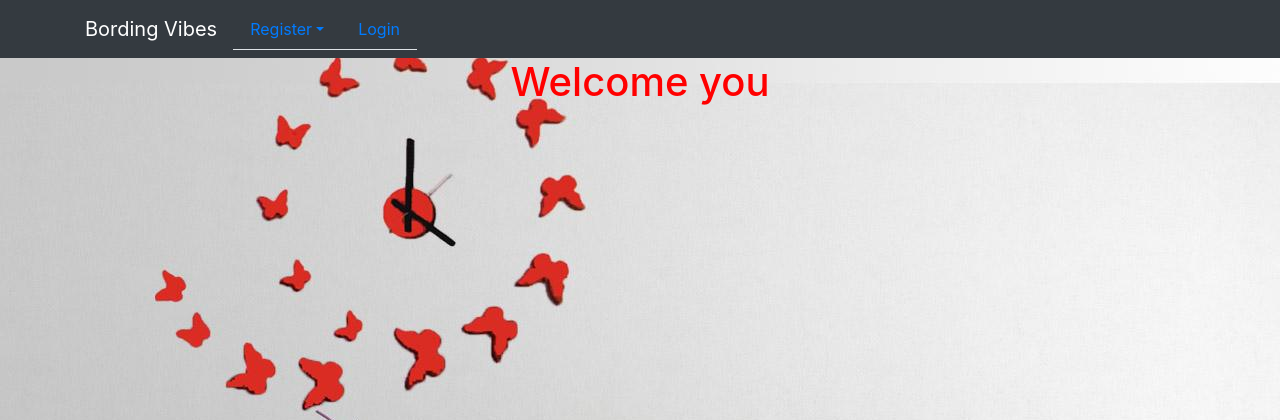
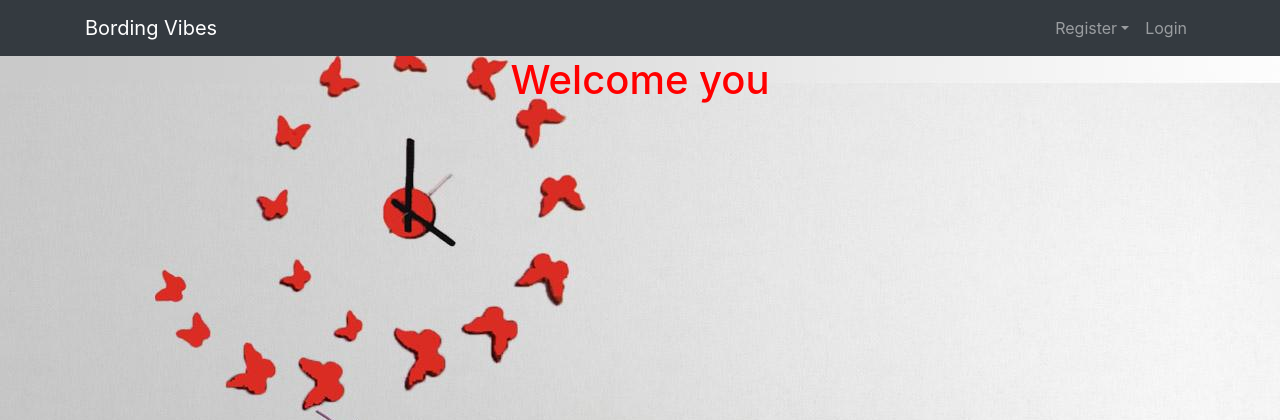
Before and after one commit to SasinduDilshara/CodeBiz, a PHP site: page / in a window 1280 px wide. Shown: the top 420 px of the page. Run offline with PHP 8.4, Linux system fonts and the light colour scheme.

Commit message:
Update main_menu_3.php

```diff
--- a/MVC/app/view/layouts/main_menu_3.php
+++ b/MVC/app/view/layouts/main_menu_3.php
@@ -25,22 +25,22 @@ else
 
 ?>
 
-<nav class="navbar navbar-light navbar-expand-md navigation-clean-button bg-dark">
+<nav class="navbar navbar-expand-sm navbar-dark bg-dark">
     <div class="container">
         <a class="navbar-brand text-white" href="<?= PROOT ?>">
             <?= MENU_BRAND ?></a>
         <button class="navbar-toggler" data-toggle="collapse" data-target="#navcol-1"><span class="sr-only">Toggle navigation</span>
             <span class="navbar-toggler-icon"></span>
         </button>
-        <div class="collapse navbar-collapse" id="navcol-1">
-            <ul class="nav nav-tabs">
+        <div class="collapse navbar-collapse" id="navcol-1" style = "flex-grow: initial">
+            <ul class="navbar-nav">
                 <?php foreach ($menu as $key => $value) :
                     $active = ''; ?>
                 <?php if (is_array($value)) : ?>
                 <li class="nav-item dropdown">
                     <a class="nav-link dropdown-toggle" data-toggle="dropdown" href="#" role="button" aria-haspopup="true" aria-expanded="false">
                         <?= $key ?></a>
-                    <div class="dropdown-menu">
+                    <div class="dropdown-menu" style = "padding: .5rem 1rem;border-radius: initial">
                         <?php foreach ($value as $k => $v) :
                             $active = ($v == $currentPage) ? 'active' : '' ?>
                         <?php if ($k == 'separator') : ?>
```
